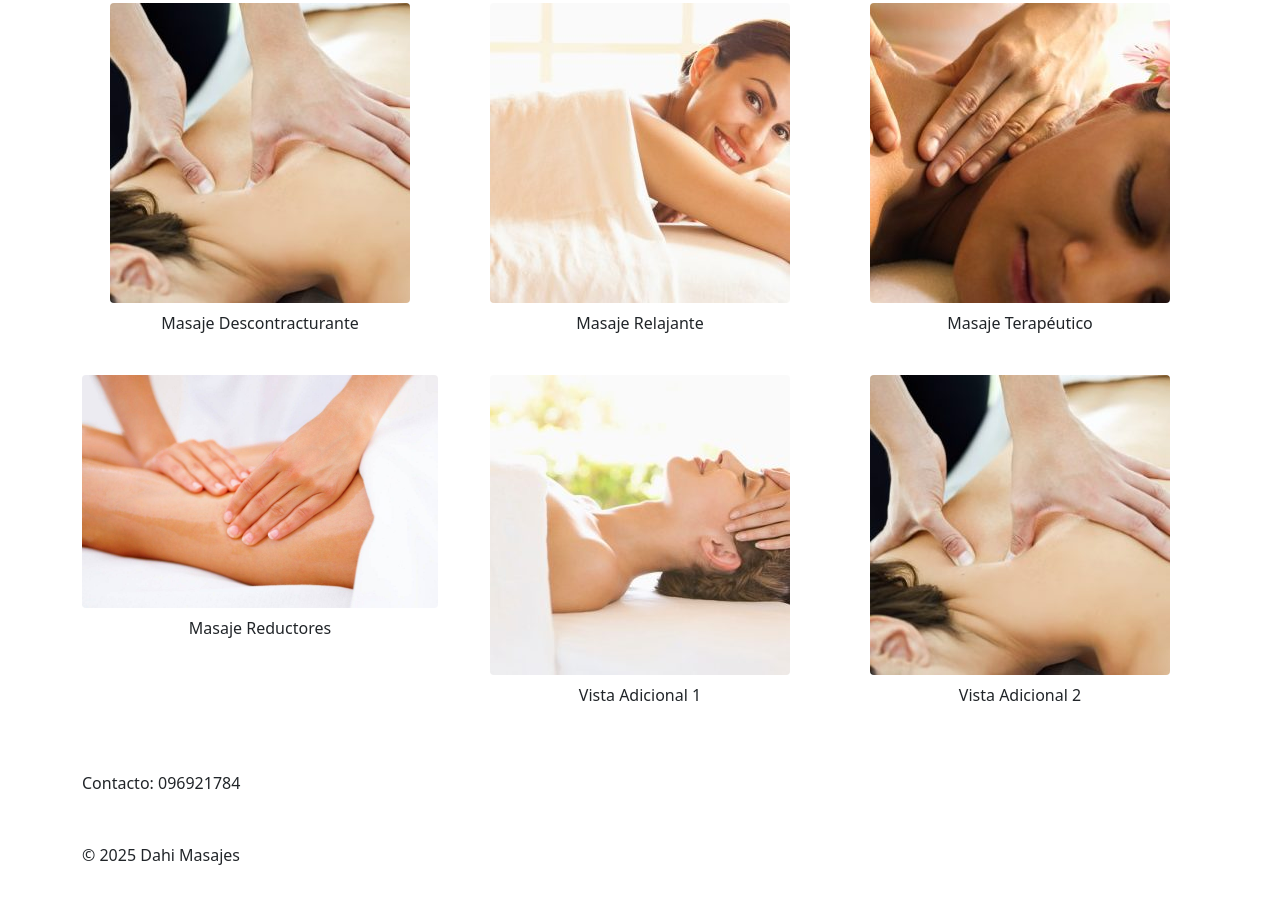
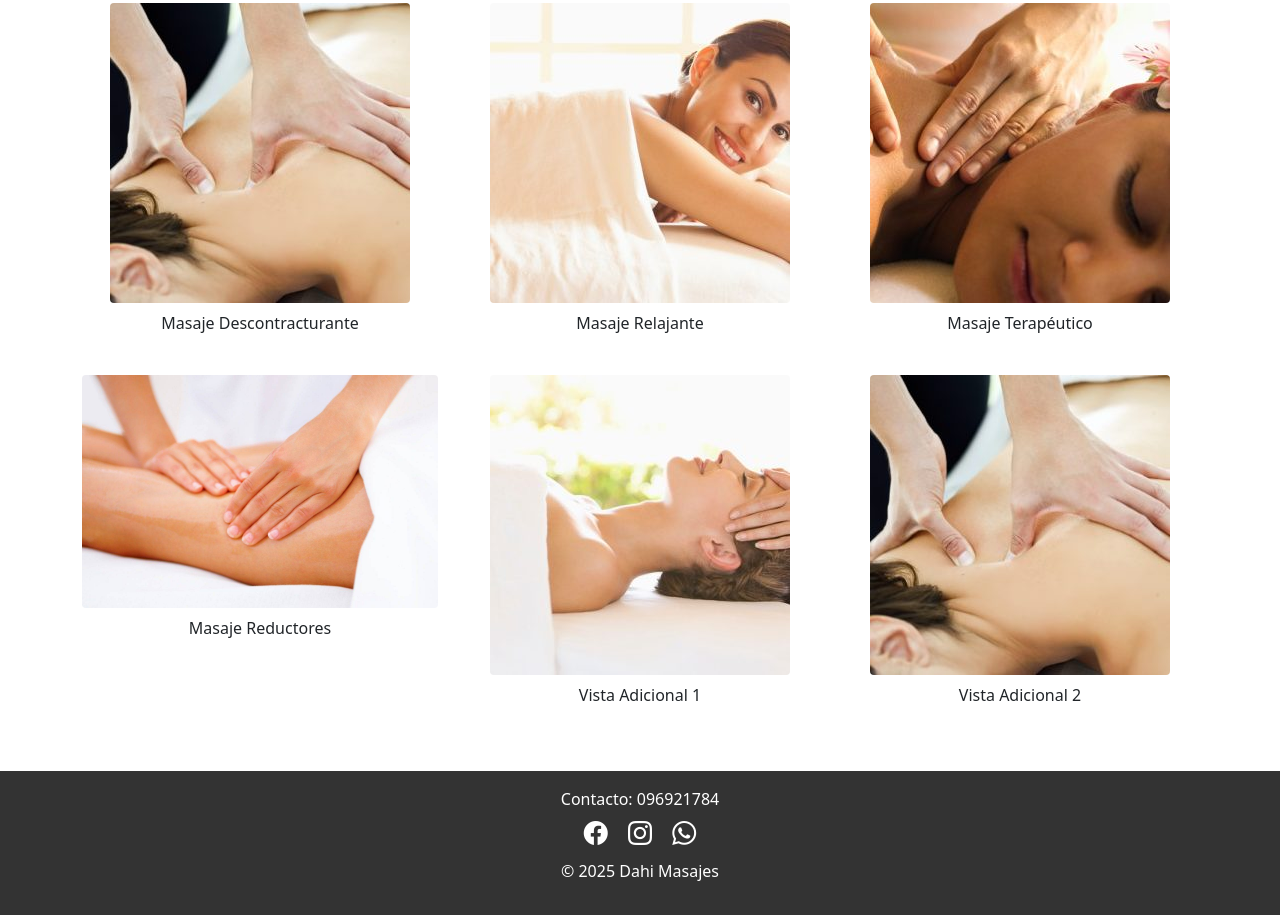
Before and after one commit to WashingtonRomero/DahiMasajes, a plain HTML site: page docs/index.html in a window 1280 px wide. Shown: the part 1835-2750 px from the top of the page. Before the commit the page ends 2718 px from the top, so only its background shows below. Drawn offline with nearby package versions, Linux system fonts and the light colour scheme.

Commit message:
Update index.html

```diff
--- a/docs/index.html
+++ b/docs/index.html
@@ -6,22 +6,29 @@
   <title>Dahi Masajes</title>
 
   <!-- Bootstrap CSS -->
-  <link
-    href="https://cdn.jsdelivr.net/npm/bootstrap@5.0.2/dist/css/bootstrap.min.css"
-    rel="stylesheet"
-  />
+  <link href="https://cdn.jsdelivr.net/npm/bootstrap@5.0.2/dist/css/bootstrap.min.css" rel="stylesheet" />
 
-  <!-- Bootstrap Icons (versión actualizada) -->
-  <link
-    rel="stylesheet"
-    href="https://cdn.jsdelivr.net/npm/bootstrap-icons@1.10.5/font/bootstrap-icons.css"
-  />
+  <!-- Bootstrap Icons -->
+  <link rel="stylesheet" href="https://cdn.jsdelivr.net/npm/bootstrap-icons@1.10.5/font/bootstrap-icons.css" />
 
   <!-- Enlace a tu hoja de estilos personalizada -->
   <link rel="stylesheet" href="styles.css" />
 
-  <!-- Estilos adicionales (opcional) -->
   <style>
+    .footer {
+      background-color: #333;
+      color: #fff;
+      text-align: center;
+      padding: 1rem;
+    }
+    .footer a {
+      color: #fff;
+      text-decoration: none;
+    }
+    .footer i {
+      font-size: 1.5rem;
+      color: #fff;
+    }
     @media (max-width: 768px) {
       .hero-section {
         height: 40vh;
@@ -69,7 +76,7 @@
     <div class="container">
       <h2 class="text-center mb-4">Nuestros Masajes</h2>
       <div class="row g-4">
-        <!-- Tarjeta: Masaje Descontracturante (Imagen: imagenes/10.jpg) -->
+        <!-- Tarjeta: Masaje Descontracturante -->
         <div class="col-12 col-sm-6 col-md-3">
           <div class="card h-100">
             <img src="imagenes/10.jpg" class="card-img-top" alt="Masaje Descontracturante" />
@@ -82,7 +89,7 @@
             </div>
           </div>
         </div>
-        <!-- Tarjeta: Masaje Relajante (Imagen: imagenes/11.jpg) -->
+        <!-- Tarjeta: Masaje Relajante -->
         <div class="col-12 col-sm-6 col-md-3">
           <div class="card h-100">
             <img src="imagenes/11.jpg" class="card-img-top" alt="Masaje Relajante" />
@@ -95,7 +102,7 @@
             </div>
           </div>
         </div>
-        <!-- Tarjeta: Masaje Terapéutico (Imagen: imagenes/12.jpg) -->
+        <!-- Tarjeta: Masaje Terapéutico -->
         <div class="col-12 col-sm-6 col-md-3">
           <div class="card h-100">
             <img src="imagenes/12.jpg" class="card-img-top" alt="Masaje Terapéutico" />
@@ -108,7 +115,7 @@
             </div>
           </div>
         </div>
-        <!-- Tarjeta: Masaje Reductores (Imagen: imagenes/17.jpg) -->
+        <!-- Tarjeta: Masaje Reductores -->
         <div class="col-12 col-sm-6 col-md-3">
           <div class="card h-100">
             <img src="imagenes/17.jpg" class="card-img-top" alt="Masaje Reductores" />
@@ -328,15 +335,14 @@
     <div class="container">
       <p class="mb-1">Contacto: 096921784</p>
       <div class="mb-2">
-        <!-- Los íconos tienen estilo de 1.5rem; se fuerza color blanco -->
-        <a href="https://www.facebook.com/dahi.garcia" target="_blank" class="text-white me-3">
-          <i class="bi bi-facebook" style="font-size: 1.5rem; color: #fff;"></i>
+        <a href="https://www.facebook.com/dahi.garcia" target="_blank" class="me-3">
+          <i class="bi bi-facebook"></i>
         </a>
-        <a href="https://www.instagram.com/dahi.masajes" target="_blank" class="text-white me-3">
-          <i class="bi bi-instagram" style="font-size: 1.5rem; color: #fff;"></i>
+        <a href="https://www.instagram.com/dahi.masajes" target="_blank" class="me-3">
+          <i class="bi bi-instagram"></i>
         </a>
-        <a href="https://wa.me/096921784" target="_blank" class="text-white">
-          <i class="bi bi-whatsapp" style="font-size: 1.5rem; color: #fff;"></i>
+        <a href="https://wa.me/096921784" target="_blank">
+          <i class="bi bi-whatsapp"></i>
         </a>
       </div>
       <p>&copy; 2025 Dahi Masajes</p>
```
